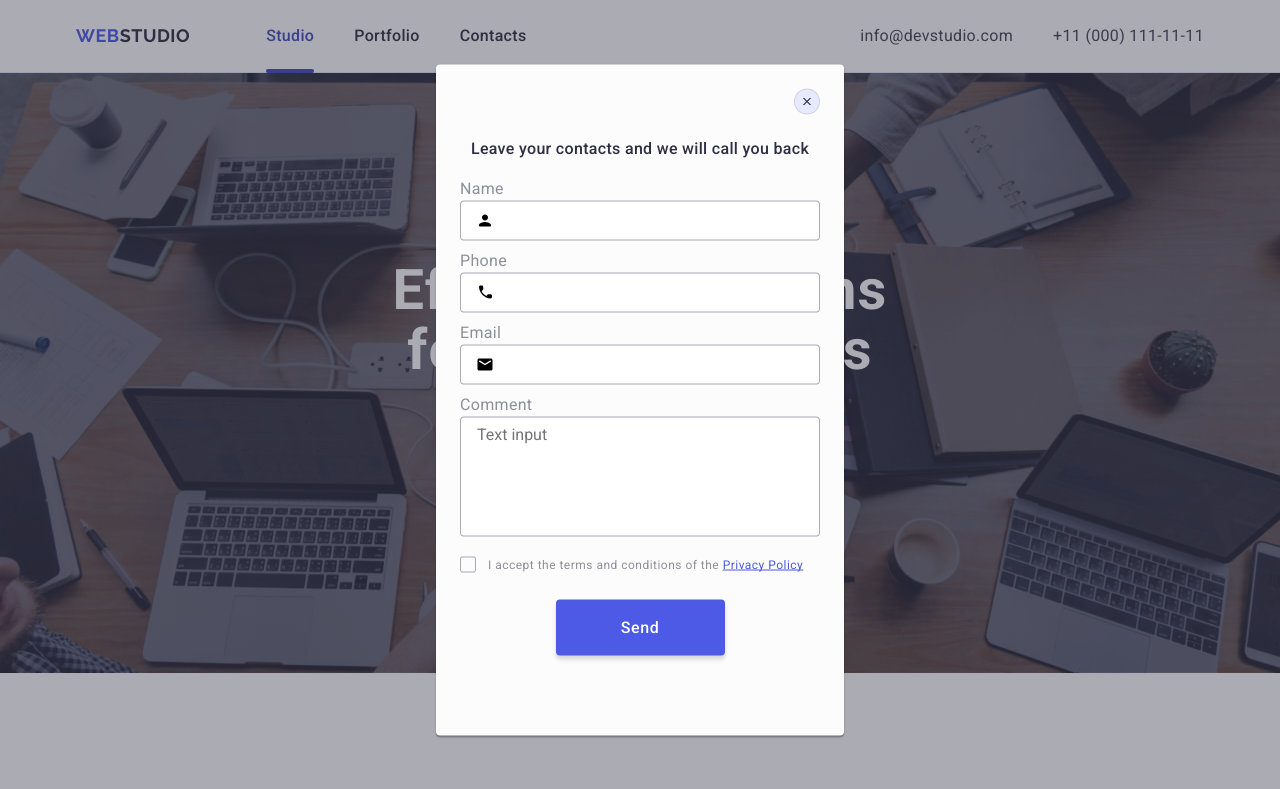
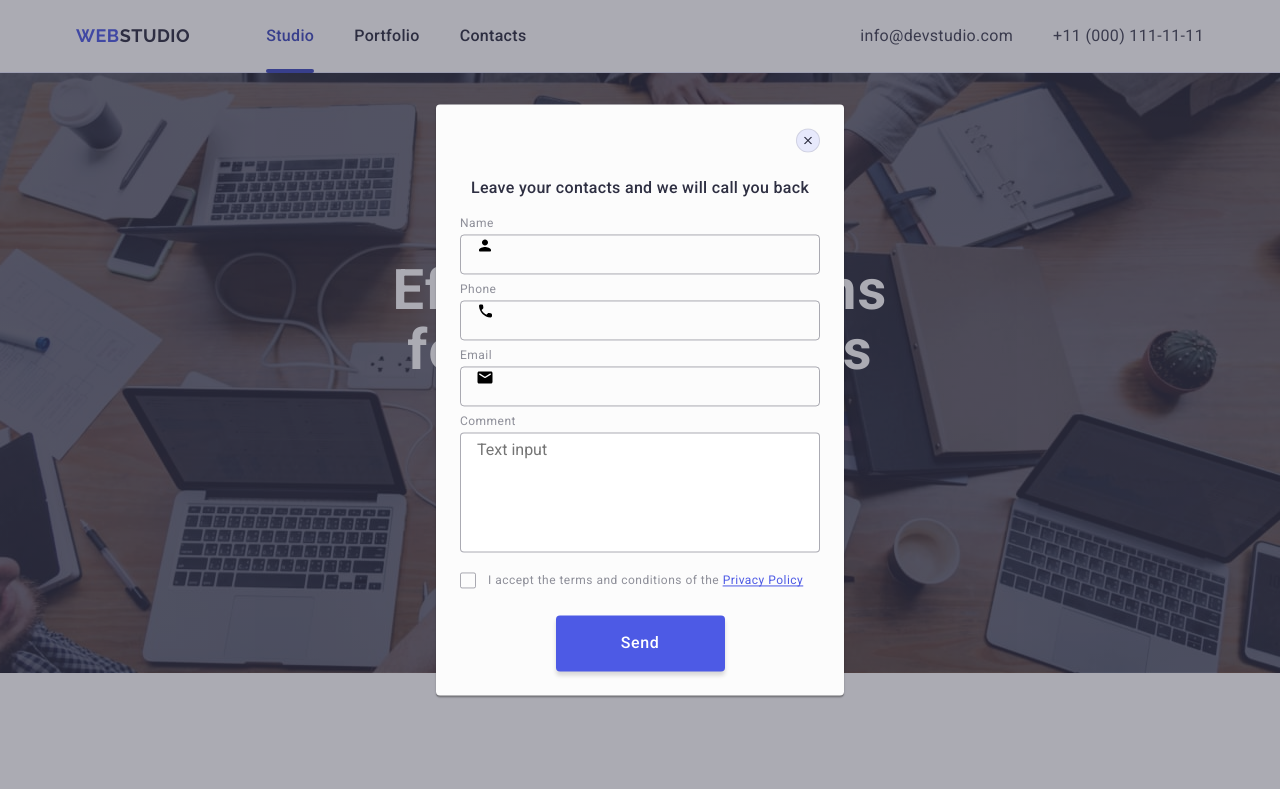
Before and after one commit to DmytroDurikhin/goit-markup-hw-05, a plain HTML site: page index.html in a window 1280 px wide. Shown: the top 789 px of the page. Drawn offline with nearby package versions, Linux system fonts and the light colour scheme.

Commit message:
hw5 corrected

```diff
--- a/css/style.css
+++ b/css/style.css
@@ -501,8 +501,12 @@ input {
 .footer-subscribe-container {
   margin-left: auto;
 }
+.footer-form-wrapper {
+  display: flex;
+}
 .footer-form {
   display: flex;
+  gap: 24px;
 }
 .footer-form-label {
   display: flex;
@@ -512,7 +516,6 @@ input {
 }
 
 .footer-input-email {
-  margin-right: 24px;
   width: 100%;
   background: #2e2f42;
   border-radius: 4px;
@@ -561,8 +564,8 @@ input {
   opacity: 0;
   pointer-events: none;
   visibility: hidden;
-  transition-property: opacity, visibility;
-  transition-duration: 250ms;
+  transition: opacity 250ms cubic-bezier(0.4, 0, 0.2, 1),
+    visibility 250ms cubic-bezier(0.4, 0, 0.2, 1);
   transition-delay: 200ms;
 }
 .backdrop.is-open {
@@ -578,16 +581,16 @@ input {
   transform: translateX(-50%) translateY(-50%);
   width: 408px;
   min-height: 584px;
-  padding: 72px 24px;
+  padding: 72px 24px 24px 24px;
   border-radius: 4px;
   background: #fcfcfc;
   box-shadow: 0px 2px 1px 0px rgba(0, 0, 0, 0.2),
     0px 1px 3px 0px rgba(0, 0, 0, 0.12), 0px 1px 1px 0px rgba(0, 0, 0, 0.14);
   transform: translateY(-50%) translateX(-50%) scale(0.3);
-  transition-duration: 250ms;
-  transition-timing-function: cubic-bezier(0.4, 0, 0.2, 1);
+  transition: opacity 250ms cubic-bezier(0.4, 0, 0.2, 1),
+    transform 250ms cubic-bezier(0.4, 0, 0.2, 1);
   transition-delay: 0ms;
-  transition-property: opacity, transform;
+
   opacity: 0;
 }
 
@@ -600,17 +603,21 @@ input {
   display: flex;
   align-items: center;
   justify-content: center;
+  width: 24px;
+  height: 24px;
+  padding: 0;
 
-  padding: 8px;
   position: absolute;
   top: 24px;
   right: 24px;
   background-color: #e7e9fc;
   border-radius: 50%;
   border: solid 1px rgba(0, 0, 0, 0.1);
-  fill: #2e2f42;
+  /* fill: #2e2f42; */
+  background-color 250ms cubic-bezier(0.4, 0, 0.2, 1), border 250ms cubic-bezier(0.4, 0, 0.2, 1);
 }
-.modal-icon {
+.modal-icon-close {fill: #2e2f42;
+  fill 250ms cubic-bezier(0.4, 0, 0.2, 1);
 }
 .modal-text {
   color: #2e2f42;
@@ -631,9 +638,13 @@ input {
 }
 .modal-form-label {
   display: block;
+  font-size: 12px;
+  line-height: 1.17;
+  letter-spacing: 0.04em;
 
   color: #8e8f99;
   margin-top: 8px;
+  margin-bottom: 4px;
 }
 .modal-input-wrapper {
   position: relative;
@@ -641,13 +652,12 @@ input {
 .modal-form-input {
   width: 100%;
   height: 40px;
+  background-color: transparent;
 
   padding: 8px 38px;
   border-radius: 4px;
   border: 1px solid rgba(46, 47, 66, 0.4);
-  transition-property: color, border-color;
-  transition-duration: 250ms;
-  transition-timing-function: cubic-bezier(0.4, 0, 0.2, 1);
+  transition: border-color 250ms cubic-bezier(0.4, 0, 0.2, 1);
   outline: transparent;
 }
 .modal-form-icon {
@@ -673,9 +683,19 @@ input {
   transition-timing-function: cubic-bezier(0.4, 0, 0.2, 1);
   outline: transparent;
 }
-.modal-close-btn:hover {
-  fill: #fff;
+
+.modal-close-btn:hover .modal-icon-close,
+.modal-close-btn:focus .modal-icon-close
+{
+    fill: #ffffff;
+    border: none;
+}
+
+.modal-close-btn:hover, .modal-icon-close:hover,
+.modal-close-btn:focus, .modal-icon-close:focus
+{
   background-color: #4d5ae5;
+  border: none;
 }
 .modal-form-textarea::placeholder {
   transition-property: color;
--- a/index.html
+++ b/index.html
@@ -536,23 +536,22 @@
         </div>
         <div class="footer-subscribe-container">
           <p class="footer-text-media">Subscribe</p>
-          <form>
-            <div class="footer-form">
-              <label class="footer-form-label" for="email"></label>
+
+          <form class="footer-form">
+            <label class="footer-form-label" for="email">
               <input
                 class="footer-input-email"
                 type="email"
                 name="email"
                 placeholder="E-mail"
                 id="email"
-              />
+            /></label>
             <button class="footer-btn" type="submit"
               >Subscribe
               <svg class="svg-social-footer" width="24" height="24">
                 <use href="./images/icons.svg#icon-vektor"></use>
               </svg>
             </button>
-            </div>
           </form>
         </div>
       </div>
@@ -563,16 +562,17 @@
     <div class="backdrop is-open" data-modal>
       <div class="modal">
         <button class="modal-close-btn" type="button" data-modal-close
-          ><svg class="modal-icon" width="8" height="8">
-            <use href="/images/icons.svg#icon-close"></use>
+          ><svg class="modal-icon-close" width="8" height="8">
+            <use href="./images/icons.svg#icon-close"></use>
           </svg>
         </button>
         <p class="modal-text">Leave your contacts and we will call you back</p>
 
         <form class="modal-form" name="review">
-          <div class="modal-form-field">
+          <!-- <div class="modal-form-field"> -->
+          <div class="modal-input-wrapper">
             <label class="modal-form-label" for="user_name">Name</label>
-            <div class="modal-input-wrapper">
+
             <input
               class="modal-form-input"
               type="text"
@@ -583,8 +583,9 @@
               <use href="./images/icons.svg#icon-person"></use>
             </svg>
           </div>
+          <div class="modal-input-wrapper">
             <label class="modal-form-label" for="user_phone">Phone</label>
-            <div class="modal-input-wrapper">
+
             <input
               class="modal-form-input"
               type="tel"
@@ -595,8 +596,9 @@
               <use href="./images/icons.svg#icon-phone"></use>
             </svg>
           </div>
+          <div class="modal-input-wrapper">
             <label class="modal-form-label" for="user_email">Email</label>
-            <div class="modal-input-wrapper">
+
             <input
               class="modal-form-input"
               type="tel"
@@ -636,7 +638,7 @@
             >
           </div>
           <button class="modal-btn" type="submit">Send</button>
-          </div>
+          <!-- </div> -->
         </form>
       </div>
       <!-- #endregion -->
```
Lines whose indentation alone changed are shown as unchanged.
